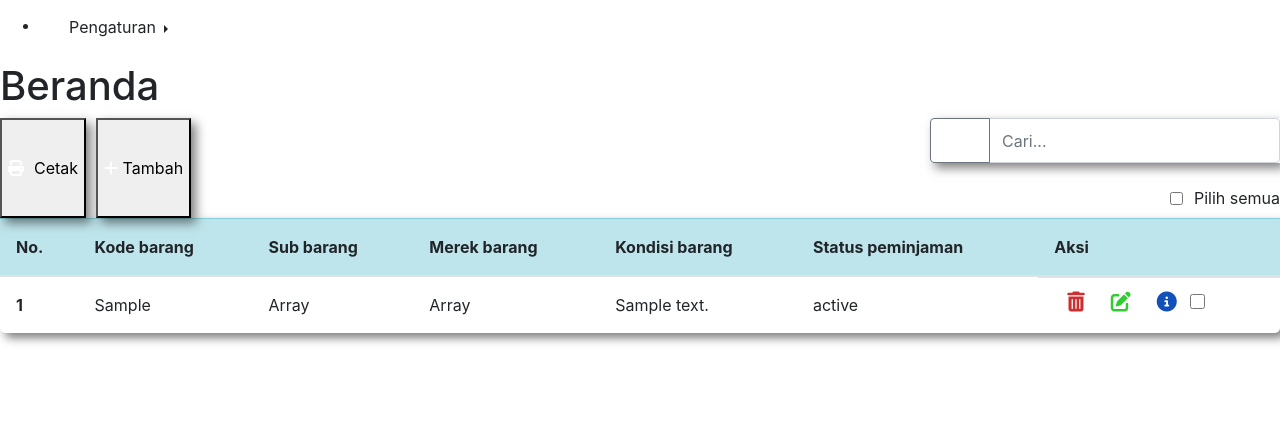
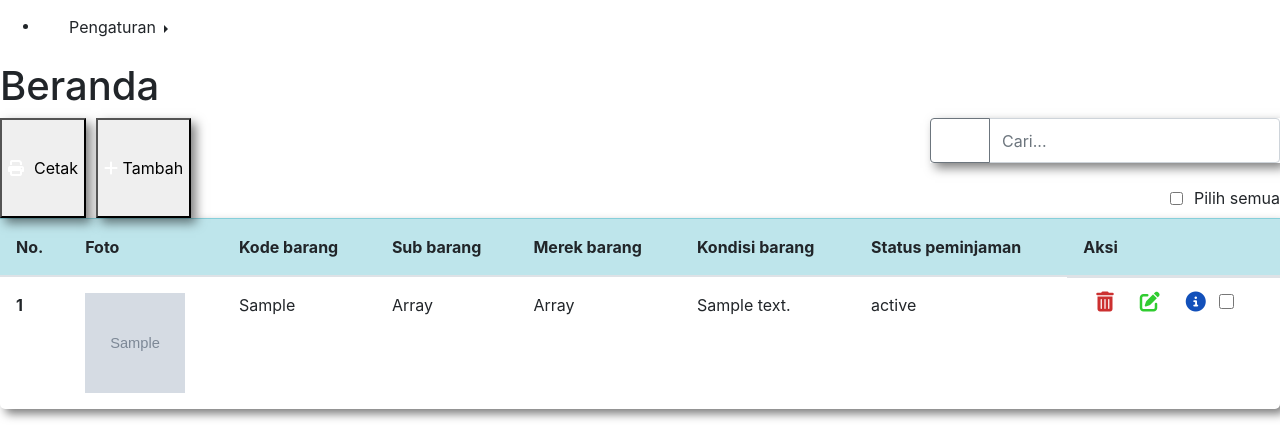
Before and after one commit to TUBES-CA2024/Sistem-Inventori-Barang, a PHP site: the page made by app/views/Beranda/index.php in a window 1280 px wide. Shown: the part 585-1010 px from the top of the page. Before the commit the page ends 929 px from the top, so only its background shows below. Run offline with PHP 8.4, Linux system fonts and the light colour scheme; the visitor is signed in with stand-in values (Sample User, id 1); the template is opened without the code that fills it: most values are stand-ins (such as "Sample title", 1, 10 or a date in 2020); grey boxes marked "Sample" are stand-in pictures; some libraries are stand-ins or nearby versions.

Commit message:
foto barang

```diff
--- a/app/views/Beranda/index.php
+++ b/app/views/Beranda/index.php
@@ -83,8 +83,7 @@
                             <button class="dropdown-item" onclick="location.href='<?=BASEURL?>Profil'" type="button"
                                 style="margin-top: 10px; color:black;">
                                 <i class="fa-regular fa-user"></i>Profil</button>
-                            <button class="dropdown-item"  data-toggle="modal"
-                                    data-target="#konfirmasiKeluar"
+                            <button class="dropdown-item" data-toggle="modal" data-target="#konfirmasiKeluar"
                                 style="color: black; margin-top: 0;">
                                 <i class="fa-solid fa-arrow-right-from-bracket"></i>
                                 Keluar
@@ -98,15 +97,18 @@
     </div>
 
     <!-- modal keluar -->
-  <div class="modal fade" id="konfirmasiKeluar" tabindex="-1" role="dialog"
-                aria-labelledby="exampleModalCenterTitle" aria-hidden="true">
+    <div class="modal fade" id="konfirmasiKeluar" tabindex="-1" role="dialog" aria-labelledby="exampleModalCenterTitle"
+        aria-hidden="true">
         <div class="modal-dialog modal-dialog-centered" role="document">
             <div class="modal-content" style="border-radius: 15px;">
                 <div class="modal-body"
                     style="display: flex;justify-content: center; flex-direction: column; align-items: center;">
 
-                            <lottie-player src="https://lottie.host/48c004f8-57cd-4acb-a04a-de46793ba7dc/jUGVFL9qIO.json" background="##FFFFFF" speed="1" style="width: 250px; height: 250px" loop autoplay direction="1" mode="normal"></lottie-player>
-                            <p style="color:#385161; opacity: 0.6; font-weight: 500; font-size: medium;">Apakah anda yakin ingin keluar?</p>
+                    <lottie-player src="https://lottie.host/48c004f8-57cd-4acb-a04a-de46793ba7dc/jUGVFL9qIO.json"
+                        background="##FFFFFF" speed="1" style="width: 250px; height: 250px" loop autoplay direction="1"
+                        mode="normal"></lottie-player>
+                    <p style="color:#385161; opacity: 0.6; font-weight: 500; font-size: medium;">Apakah anda yakin ingin
+                        keluar?</p>
                 </div>
                 <div class="modal-footer">
                     <button type="button" class="btn btn-light" style="width: 100px;"
@@ -162,6 +164,7 @@
                 <thead class="table-info">
                     <tr>
                         <th scope="col" class="p-3">No.</th>
+                        <th scope="col" class="p-3">Foto</th>
                         <th scope="col" class="p-3">Kode barang</th>
                         <th scope="col" class="p-3">Sub barang</th>
                         <th scope="col" class="p-3">Merek barang</th>
@@ -176,6 +179,7 @@
                         <?php foreach ($data['dataTampilBarang'] as $row): ?>
                         <tr>
                             <th scope="row" class="p-3"><?= $i++; ?></th>
+                            <td class="p-3"><img src="<?=BASEURL.$row['foto_barang'];?>" alt="" style="width:100px; height:100px;"></td>
                             <td class="p-3"><?= $row['kode_barang'];?></td>
                             <td class="p-3" style="text-transform: capitalize;"><?= $row['sub_barang']; ?></td>
                             <td class="p-3" style="text-transform: capitalize;"><?= $row['nama_merek_barang']; ?></td>
@@ -198,7 +202,8 @@
                                 <?php endif; ?>
 
                                 <!-- detail -->
-                                <a href="<?= BASEURL; ?>Beranda/detail/<?=$row['id_barang'];?>" data-toggle="modal" data-target="#modalUpdate"
+                                <a href="<?= BASEURL; ?>Beranda/detail/<?=$row['id_barang'];?>" data-toggle="modal"
+                                    data-target="#modalUpdate"
                                     class="btn d-flex align-items-center justify-content-center">
                                     <i class="fa-solid fa-circle-info fa-lg " style="color: #1250ba;"></i>
                                 </a>
@@ -220,10 +225,16 @@
                             </button>
                         </div>
                         <div class="modal-body body-barang">
-                            <form action="<?=BASEURL?>Beranda/tambahBarang" method="post">
+                            <form action="<?=BASEURL?>Beranda/tambahBarang" method="post" enctype="multipart/form-data">
                                 <input type="hidden" name="id_barang" id="id_barang" value="<?=$row['id_barang']?>">
                                 <div style="display: flex; width:100%; gap:20%;">
                                     <div style="margin-top: 8px;">
+                                        <div class="foto_barang">
+                                            <input type="file" name="foto_barang" id="foto_barang" accept="image/*"
+                                                onchange="limitSize()" placeholder="Pilih foto" />
+                                            <label for="foto_barang">Upload Foto (Maks 2 MB) </label>
+                                        </div>
+                                        <br>
                                         <div class="sub_barang">
                                             <label for="sub_barang">Sub barang</label>
                                             <br>
@@ -377,11 +388,13 @@
 
 
             <!-- Modal -->
-<div class="modal fade" id="modalUpdate" tabindex="-1" role="dialog" aria-labelledby="exampleModalCenterTitle" aria-hidden="true">
+            <div class="modal fade" id="modalUpdate" tabindex="-1" role="dialog"
+                aria-labelledby="exampleModalCenterTitle" aria-hidden="true">
                 <div class="modal-dialog modal-dialog-centered" role="document">
-    <div class="modal-content" >
-      <div class="modal-header" >
-        <h5 class="modal-title" id="exampleModalLongTitle" style="font-weight: 600;">Detail barang</h5>
+                    <div class="modal-content">
+                        <div class="modal-header">
+                            <h5 class="modal-title" id="exampleModalLongTitle" style="font-weight: 600;">Detail barang
+                            </h5>
                             <button type="button" class="close" data-dismiss="modal" aria-label="Close">
                                 <span aria-hidden="true">&times;</span>
                             </button>
@@ -389,12 +402,16 @@
                         <?php $dataDetail = $data['dataTampilBarang'][0]; ?>
                         <div class="modal-body" style="display: flex; gap:50px; font-weight: 500;">
                             <style>
-       span p{
+                                span p {
 
                                     opacity: 0.5;
                                 }
                             </style>
                             <div>
+                                <span>
+                                <h6>Foto</h6>
+                          <img src="<?=BASEURL.$dataDetail['foto_barang'];?>" alt="" style="width:100px; height:100px;">
+                          </span>
                                 <span>
                                     <h6>Kode barang</h6>
                                     <p><?= $dataDetail['kode_barang']; ?></p>
@@ -431,7 +448,8 @@
                                 </span>
                                 <span>
                                     <h6>Detail lokasi penyimpanan</h6>
-                          <p style="text-transform: capitalize;"><?=$dataDetail['deskripsi_detail_lokasi'];?></p>
+                                    <p style="text-transform: capitalize;"><?=$dataDetail['deskripsi_detail_lokasi'];?>
+                                    </p>
                                 </span>
                                 <span>
                                     <h6>Kondisi barang</h6>
@@ -455,7 +473,7 @@
 
             <div class="modal fade" id="konfirmasiHapus" tabindex="-1" role="dialog"
                 aria-labelledby="exampleModalCenterTitle" aria-hidden="true">
-                <div class="modal-dialog modal-dialog-centered" role="document" >
+                <div class="modal-dialog modal-dialog-centered" role="document">
                     <div class="modal-content" style="border-radius: 15px;">
                         <div class="modal-body"
                             style="display: flex;justify-content: center; flex-direction: column; align-items: center;">
@@ -464,7 +482,8 @@
                                 src="https://lottie.host/482b772b-9f0c-4065-b54d-dcc81da3b212/Dmb3I1o98u.json"
                                 background="##FFFFFF" speed="1" style="width: 250px; height: 250px" loop autoplay
                                 direction="1" mode="normal"></lottie-player>
-                            <p style="color:#385161; opacity: 0.6; font-weight: 500; font-size: medium;">Apakah anda yakin ingin menghapus item ini?</p>
+                            <p style="color:#385161; opacity: 0.6; font-weight: 500; font-size: medium;">Apakah anda
+                                yakin ingin menghapus item ini?</p>
                         </div>
                         <div class="modal-footer">
                             <button type="button" class="btn btn-light" style="width: 100px;"
--- a/app/views/Register/index.php
+++ b/app/views/Register/index.php
@@ -20,7 +20,6 @@
           <h2>Daftar</h2>
         </div>
         <div class="form">
-
             <div class="nama">
                 <label for="nama_user">Nama Lengkap</label>
                 <input
```
Also changed, not shown: app/models/Beranda_model.php (+13 -6 lines), public/img/foto-barang/MacBook Pro 16 (1).png (added), public/img/foto-barang/iPhone 13.png (added). Lines whose indentation alone changed are shown as unchanged.
